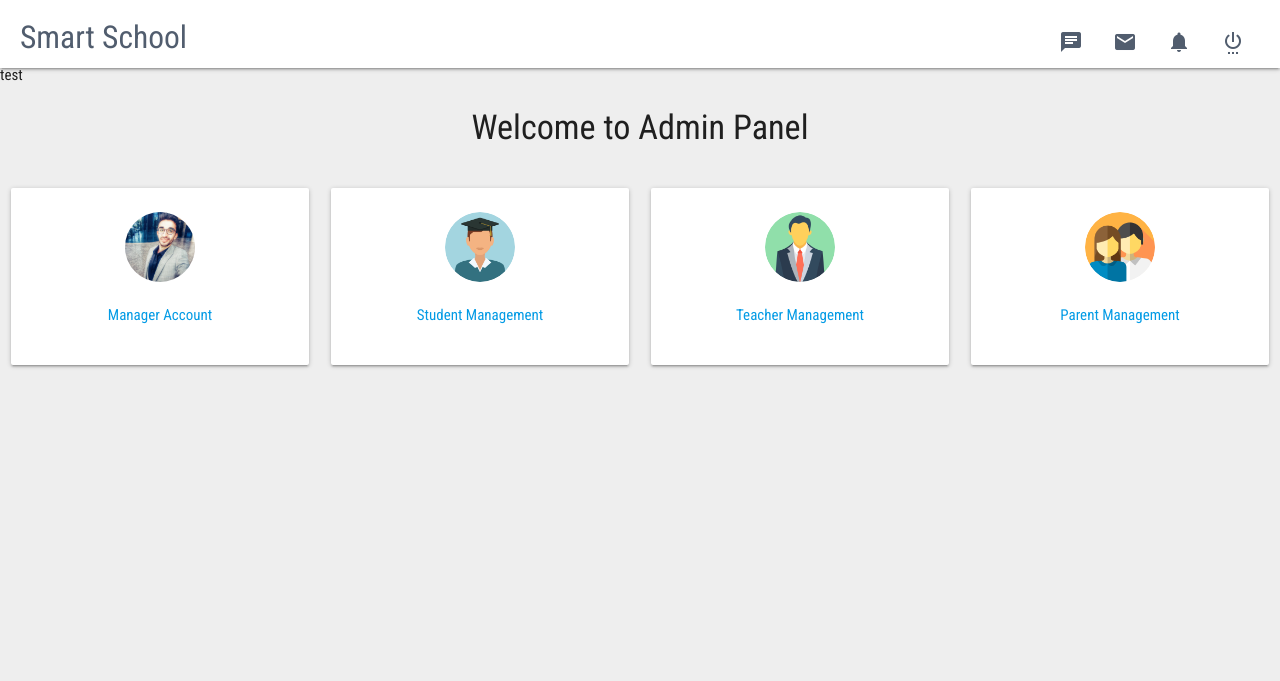
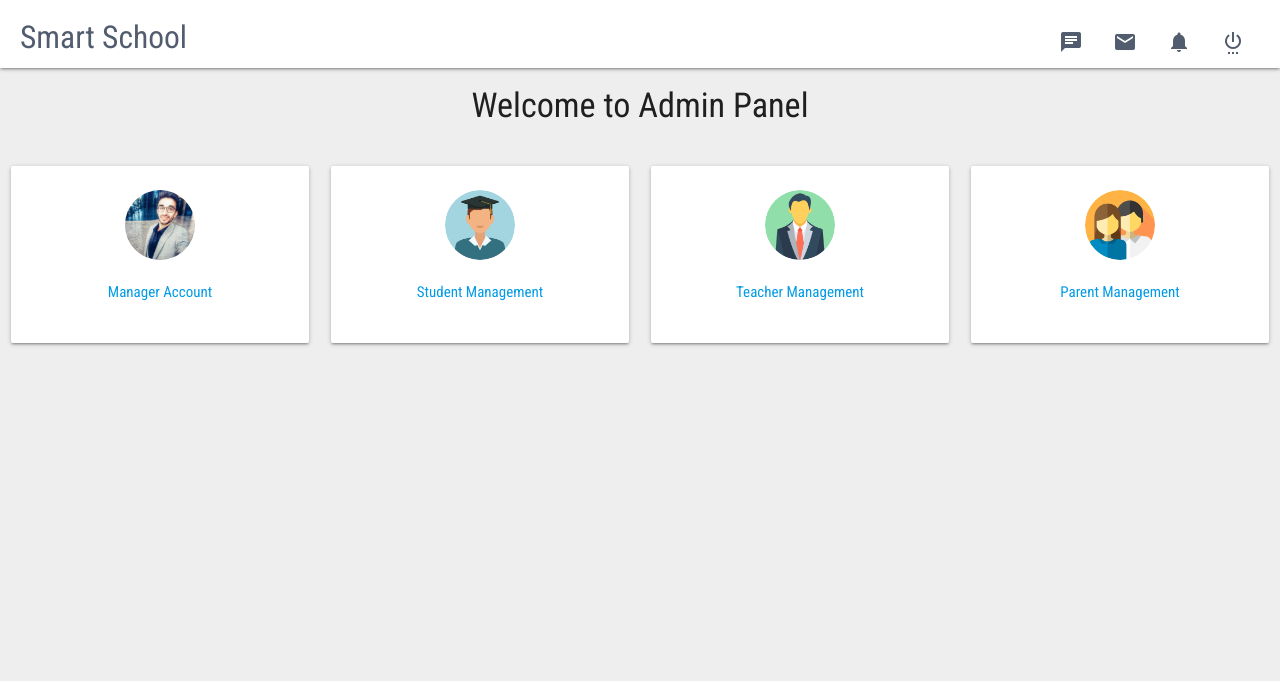
Before and after one commit to SoftwareGroup2019/SmartSchool, a PHP site: page /dashboard.php in a window 1280 px wide. Shown: the top 681 px of the page. Run offline with PHP 8.4, Linux system fonts and the light colour scheme; a user stored in the database is signed in.

Commit message:
delete atom test

```diff
--- a/admin/dashboard.php
+++ b/admin/dashboard.php
@@ -7,7 +7,7 @@ if(isset($_SESSION['infoID']))
     $pagetitle = "Dashboard";
       include "init.php";
 
-echo "test";
+
     ?>
 
     <div class="row">
```
